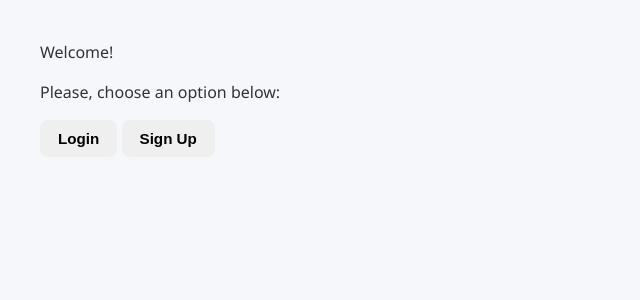
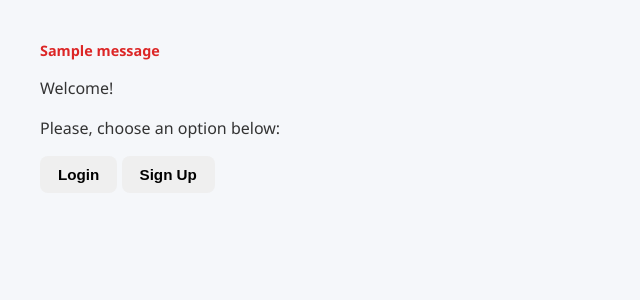
Before and after one commit to lucasroque-msu/gpa-tracking-application, a Flask app: page / in a window 1280 px wide. Shown: the top 300 px of the page, without its empty margins (0-640 px from the left). Run offline with Flask 3, Linux system fonts and the light colour scheme; tables that the repository leaves empty hold one stand-in row (values such as "Sample post"); one stand-in notice (Sample message) is shown.

Commit message:
show messages for password mismatch and failed login

```diff
--- a/src/app/routes.py
+++ b/src/app/routes.py
@@ -10,7 +10,7 @@ from app.models import User, Course, Enrollment
 from app.forms import SignUpForm, LoginForm, EnrollmentForm, DeleteEnrollmentForm
 # TODO
 # from gpa_calculator_xx import calculate_gpa
-from flask import render_template, redirect, url_for, request
+from flask import render_template, redirect, url_for, request, flash
 from flask_login import login_required, login_user, logout_user, current_user
 import bcrypt
 
@@ -31,6 +31,7 @@ def signup():
             db.session.add(user)
             db.session.commit()
             return redirect(url_for('index'))
+        flash("Passwords don't match.")
     return render_template('signup.html', form=form)
 
 @app.route('/users/login', methods=['GET', 'POST'])
@@ -41,6 +42,7 @@ def login():
         if user and bcrypt.checkpw(form.passwd.data.encode(), user.passwd):
             login_user(user)
             return redirect(url_for('list_enrollments'))
+        flash('Invalid ID or password.')
     return render_template('login.html', form=form)
 
 @app.route('/users/signout', methods=['GET', 'POST'])
--- a/templates/base.html
+++ b/templates/base.html
@@ -6,6 +6,9 @@
     <title>{{ title }}</title>
 </head>
 <body>
+{% for message in get_flashed_messages() %}
+    <p class="error">{{ message }}</p>
+{% endfor %}
 {% block main %}
 {% endblock %}
 </body>
```
